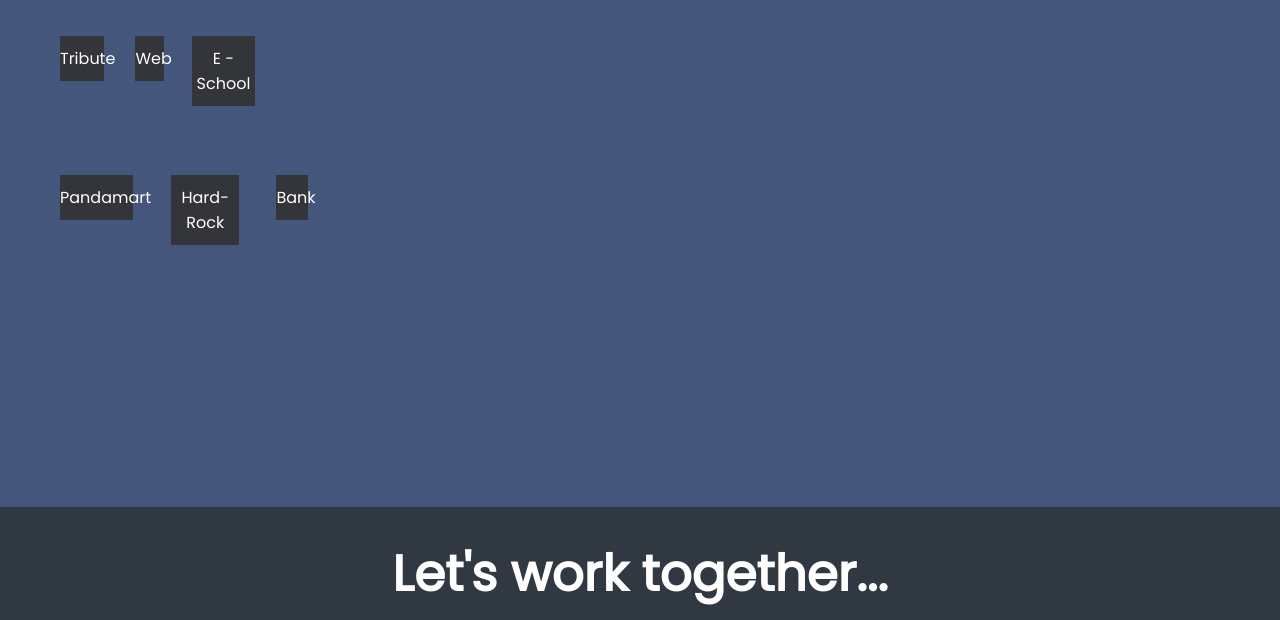
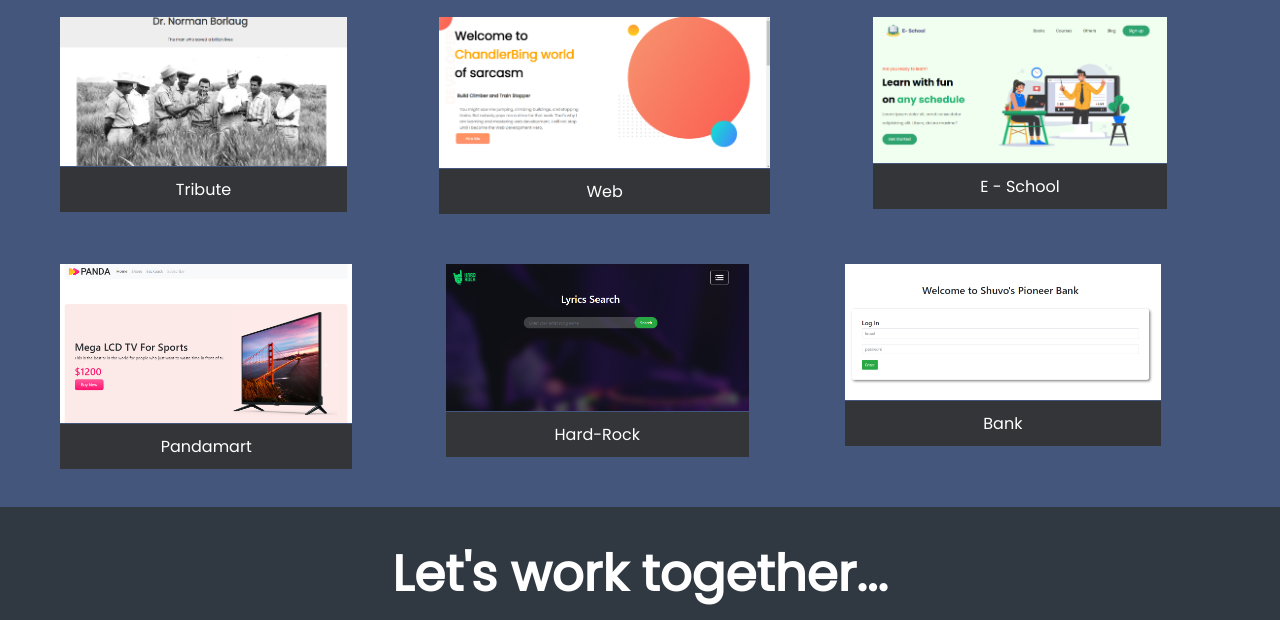
Before and after one commit to arafatmollah/personal, a plain HTML site: page index.html in a window 1280 px wide. Shown: the part 773-1393 px from the top of the page. Drawn offline with Linux system fonts and the light colour scheme; the site is published under a folder, as on GitHub Pages, so addresses that start at the root find nothing.

Commit message:
portfolio

```diff
--- a/index.html
+++ b/index.html
@@ -37,19 +37,19 @@
 
         <div class="working">
             <div class="images">
-                <img src="/image/1.png" alt="">
+                <img src="image/1.png" alt="">
                 <div class="container">
                     <a target="_blank" href="https://arafatmshuvo.github.io/tibute/">Tribute</a>
                 </div>
             </div>
             <div class="images">
-            <img src="/image/2.png" alt="">
+            <img src="image/2.png" alt="">
             <div class="container">
                 <a target="_blank" href="https://arafatmshuvo.github.io/practice-website/index.html">Web</a>
             </div>
             </div>
             <div class="images">
-                <img src="/image/3.png" alt="">
+                <img src="image/3.png" alt="">
                 <div class="container">
                     <a target="_blank" href="https://arafatmshuvo.github.io/Milestone-Project/">E - School</a>
                 </div>
@@ -58,19 +58,19 @@
         </div>
         <div class="working2">
             <div class="images">
-                <img src="/image/4.png" alt="">
+                <img src="image/4.png" alt="">
                 <div class="container">
                     <a target="_blank" href="https://arafatmshuvo.github.io/E-Comerce-Website/Index.html">Pandamart</a>
                 </div>
             </div>
             <div class="images">
-                <img src="/image/5.png" alt="">
+                <img src="image/5.png" alt="">
                 <div class="container">
                     <a target="_blank" href="https://arafatmshuvo.github.io/Hard-Rock/">Hard-Rock</a>
                 </div>
             </div>
             <div class="images">
-                <img src="/image/6.png" alt="">
+                <img src="image/6.png" alt="">
                 <div class="container">
                     <a target="_blank" href="https://arafatmshuvo.github.io/BankDeposite/bank.html">Bank</a>
                 </div>
```
